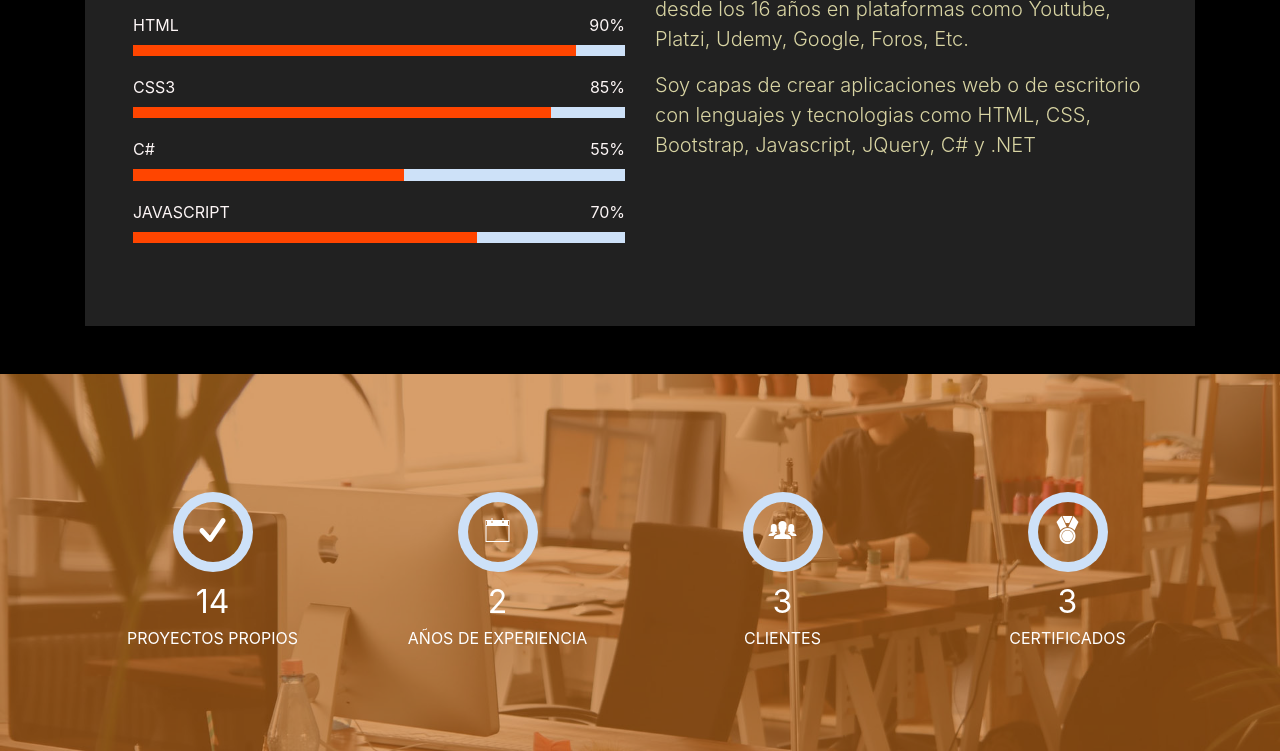
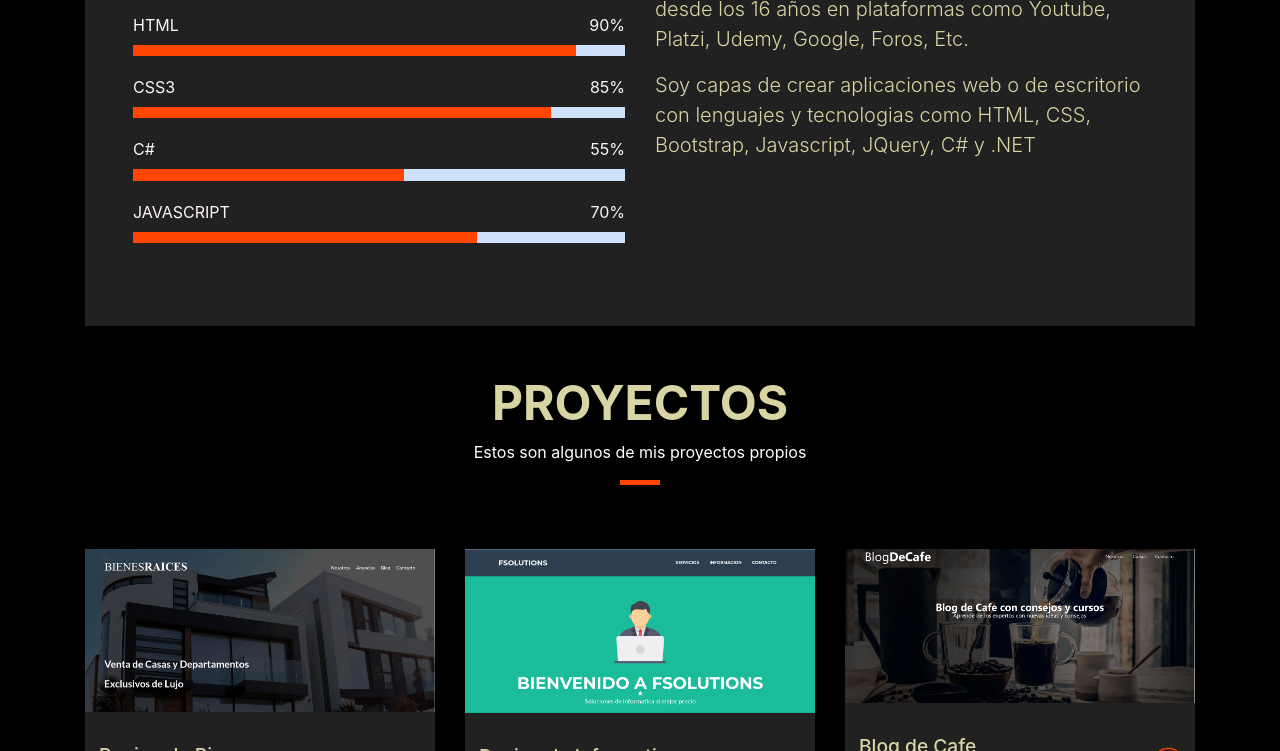
Before and after one commit to FreddyGames69/PortafolioDev, a plain HTML site: page index.html in a window 1280 px wide. Shown: the part 2049-2800 px from the top of the page. Drawn offline with nearby package versions, Linux system fonts and the light colour scheme; files whose address does not match are found by name.

Commit message:
se eliminaron los counters

```diff
--- a/index.html
+++ b/index.html
@@ -1,5 +1,5 @@
 <!DOCTYPE html>
-<html lang="en">
+<html lang="es">
 
 <head>
   <meta charset="utf-8">
@@ -484,59 +484,6 @@
     </div>
   </section>
   <!--/ FIN DE MI INFO XD /-->
-
-  <div class="section-counter paralax-mf bg-image" style="background-image: url(img/counters-bg.jpg)">
-    <div class="overlay-mf"></div>
-    <div class="container">
-      <div class="row">
-        <div class="col-sm-3 col-lg-3">
-          <div class="counter-box">
-            <div class="counter-ico">
-              <span class="ico-circle"><i class="ion-checkmark-round"></i></span>
-            </div>
-            <div class="counter-num">
-              <p class="counter">14</p>
-              <span class="counter-text">PROYECTOS PROPIOS</span>
-            </div>
-          </div>
-        </div>
-        <div class="col-sm-3 col-lg-3">
-          <div class="counter-box pt-4 pt-md-0">
-            <div class="counter-ico">
-              <span class="ico-circle"><i class="ion-ios-calendar-outline"></i></span>
-            </div>
-            <div class="counter-num">
-              <p class="counter">2</p>
-              <span class="counter-text">AÑOS DE EXPERIENCIA</span>
-            </div>
-          </div>
-        </div>
-        <div class="col-sm-3 col-lg-3">
-          <div class="counter-box pt-4 pt-md-0">
-            <div class="counter-ico">
-              <span class="ico-circle"><i class="ion-ios-people"></i></span>
-            </div>
-            <div class="counter-num">
-              <p class="counter">3</p>
-              <span class="counter-text">CLIENTES</span>
-            </div>
-          </div>
-        </div>
-        <div class="col-sm-3 col-lg-3">
-          <div class="counter-box pt-4 pt-md-0">
-            <div class="counter-ico">
-              <span class="ico-circle"><i class="ion-ribbon-a"></i></span>
-            </div>
-            <div class="counter-num">
-              <p class="counter">3</p>
-              <span class="counter-text">CERTIFICADOS</span>
-            </div>
-          </div>
-        </div>
-      </div>
-    </div>
-  </div>
-
   <!--/ Mis proyectos chafas :( /-->
   <section id="work" class="portfolio-mf sect-pt4 route">
     <div class="container">
```
